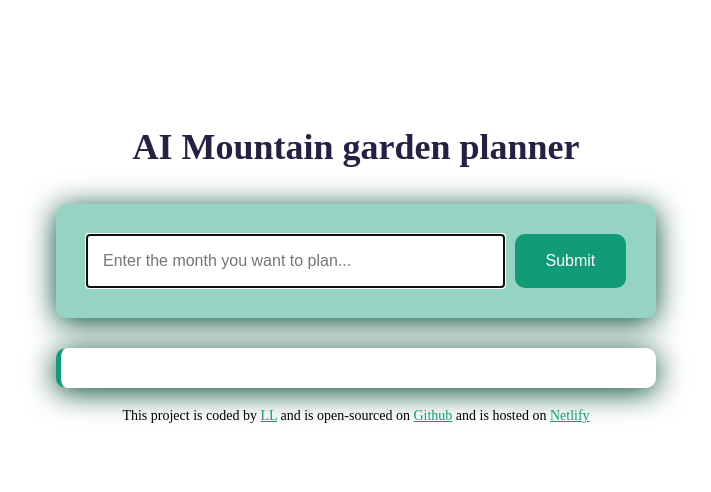
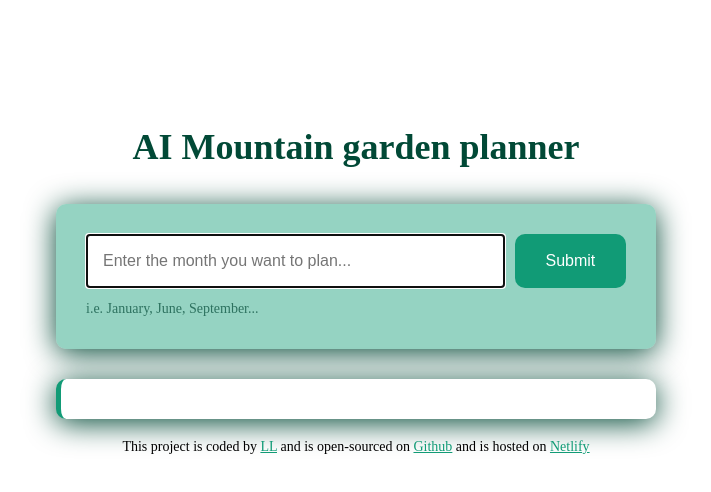
Before and after one commit to Zwergli1/mountain-garden-planner, a plain HTML site: page index.html in a window 1280 px wide. Shown: the whole page, without its empty margins (284-995 px from the left). Drawn offline with nearby package versions, Linux system fonts and the light colour scheme.

Commit message:
Improved UX

```diff
--- a/index.html
+++ b/index.html
@@ -14,6 +14,7 @@
         <h1>AI Mountain garden planner</h1>
       </header>
       <main>
+        <div class="input-container">
           <form id="planner-generator-form">
             <input
               type="text"
@@ -26,9 +27,10 @@
             />
             <input type="submit" class="submit-button" />
           </form>
+          <div class="hint">i.e. January, June, September...</div>
+        </div>
       </main>
-      <div class="monthly-plan" id="plan"></div>
-
+      <div class="monthly-plan hidden" id="plan"></div>
       <footer>
         This project is coded by
         <a
--- a/src/index.js
+++ b/src/index.js
@@ -16,6 +16,10 @@ function generatePlan(event) {
   let prompt = `Generate a list of advices on what to do in the garden in the month of ${monthInput.value}.`;
   let apiUrl = `https://api.shecodes.io/ai/v1/generate?prompt=${prompt}&context=${context}&key=${apiKey}`;
 
+  let planElement = document.querySelector("#monthly-plan");
+  planElement.classList.remove("hidden");
+  planElement.innerHTML = `⏱️ Generating a plan for the month of ${monthInput.value} ⏳`;
+
   axios.get(apiUrl).then(displayMonthlyPlan);
 }
 
--- a/src/style.css
+++ b/src/style.css
@@ -20,16 +20,11 @@ footer {
 }
 
 form {
-  background-color: rgba(17, 155, 118, 0.445);
-  border-radius: 10px;
-  box-shadow: 0px 4px 30px 0px rgb(1, 73, 54);
   display: flex;
-  margin-bottom: 30px;
-  padding: 30px;
 }
 
 h1 {
-  color: #272044;
+  color: rgb(1, 73, 54);
   font-weight: 800;
   font-size: 36px;
   line-height: 1.5;
@@ -44,6 +39,18 @@ header {
   margin-bottom: 30px;
 }
 
+.hint {
+    color: rgb(1, 73, 54);
+    font-size: 14px;
+    line-height: 1.5;
+    margin-top: 10px;
+    opacity: 0.7;
+}
+
+.hidden {
+    display: hidden;
+}
+
 .input {
   border: 1px solid grey;
   color: #272044;
@@ -51,6 +58,14 @@ header {
   line-height: 20px;
   padding: 16px;
   width: 80%;
+}
+
+.input-container {
+   background-color: rgba(17, 155, 118, 0.445);
+  border-radius: 10px;
+  box-shadow: 0px 4px 30px 0px rgb(1, 73, 54);
+  margin-bottom: 30px;
+  padding: 30px;
 }
 
 .monthly-plan {
@@ -64,6 +79,7 @@ header {
   padding: 20px;
 }
 
+
 .submit-button {
   background-color: rgb(17, 155, 118);
   border: none;
```
Lines whose indentation alone changed are shown as unchanged.
